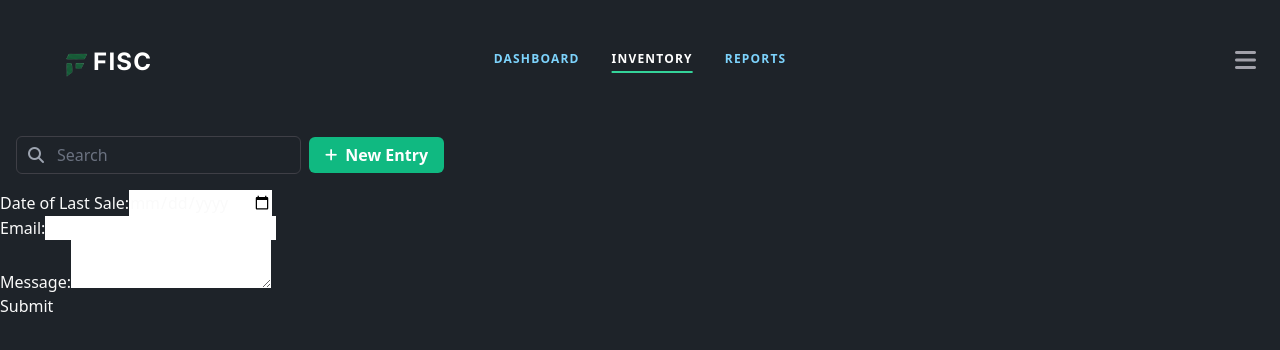
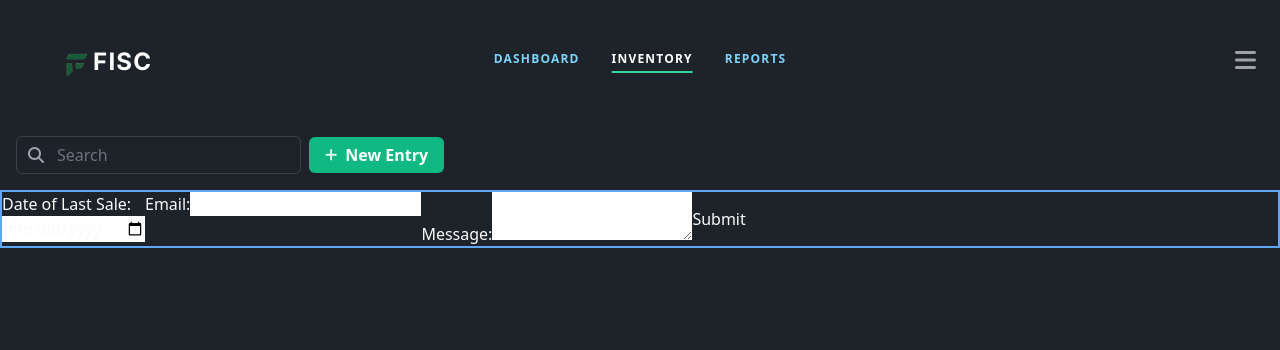
Before and after one commit to heyitsmattox/fisc, a React (Vite) app: page /inventory in a window 1280 px wide. Shown: the top 350 px of the page. Built offline with nearby package versions, Linux system fonts and the light colour scheme; a web font is replaced by a local one.

Commit message:
Skeleton UI for the form for the first input

```diff
--- a/src/shared-components/InventoryForm.tsx
+++ b/src/shared-components/InventoryForm.tsx
@@ -39,13 +39,13 @@ const handleChange = (e: React.ChangeEvent<HTMLInputElement>) => {
     }));
   };
 
-
-
   return (
     <>
-    <form>
+    {/* Parent tag of the form */}
+      <form className="flex flex-row border-2 border-blue-400">
         {/* Add the onSubmit property on the form tag. */}
-      <div>
+        {/* div containing all the fields */}
+          <div className="flex flex-col">
             <label htmlFor="dateOfLastSale">Date of Last Sale:</label>
             <input
               type="date"
@@ -82,8 +82,7 @@ const handleChange = (e: React.ChangeEvent<HTMLInputElement>) => {
           <button type="submit">Submit</button>
       </form>
     </>
-  )
-
+  );
 };
 
 export default InventoryForm;
```
Also changed, not shown: src/shared-components/Inventory.tsx (line endings or trailing spaces). Lines whose indentation alone changed are shown as unchanged.
